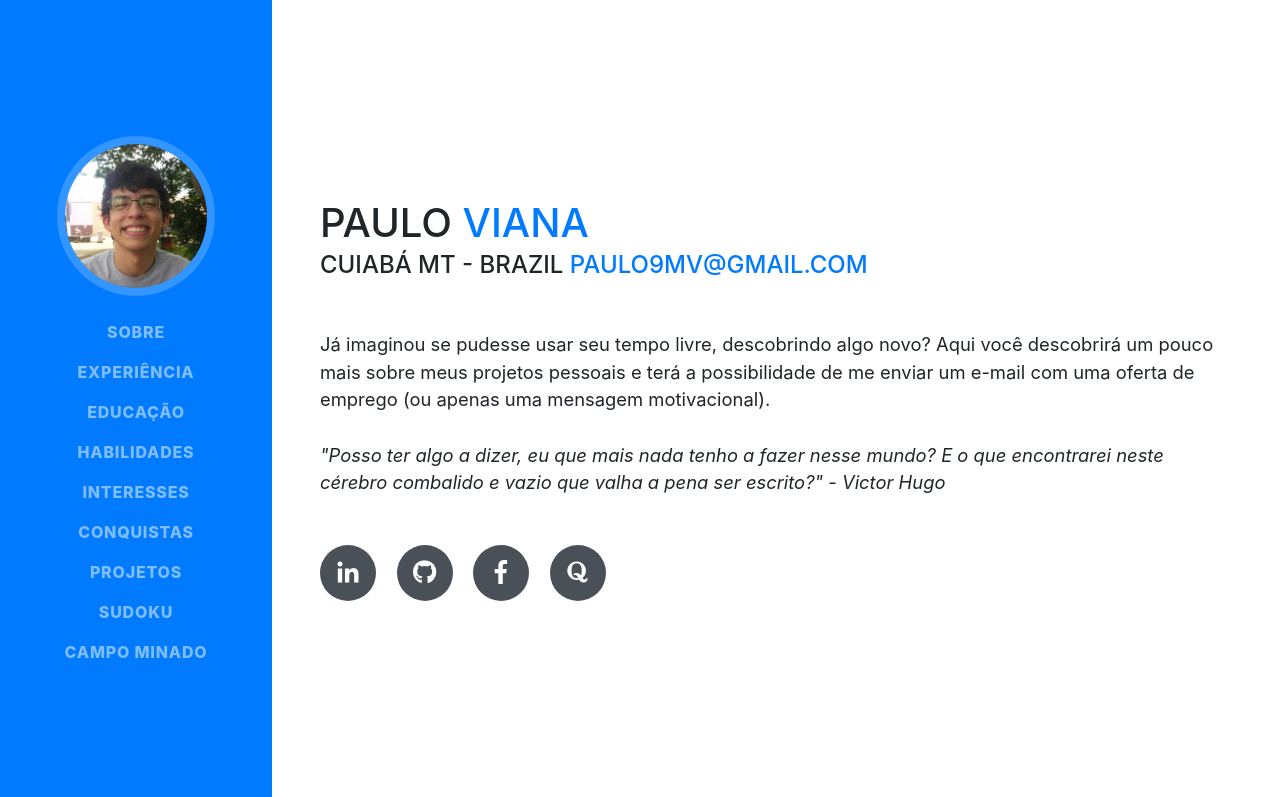
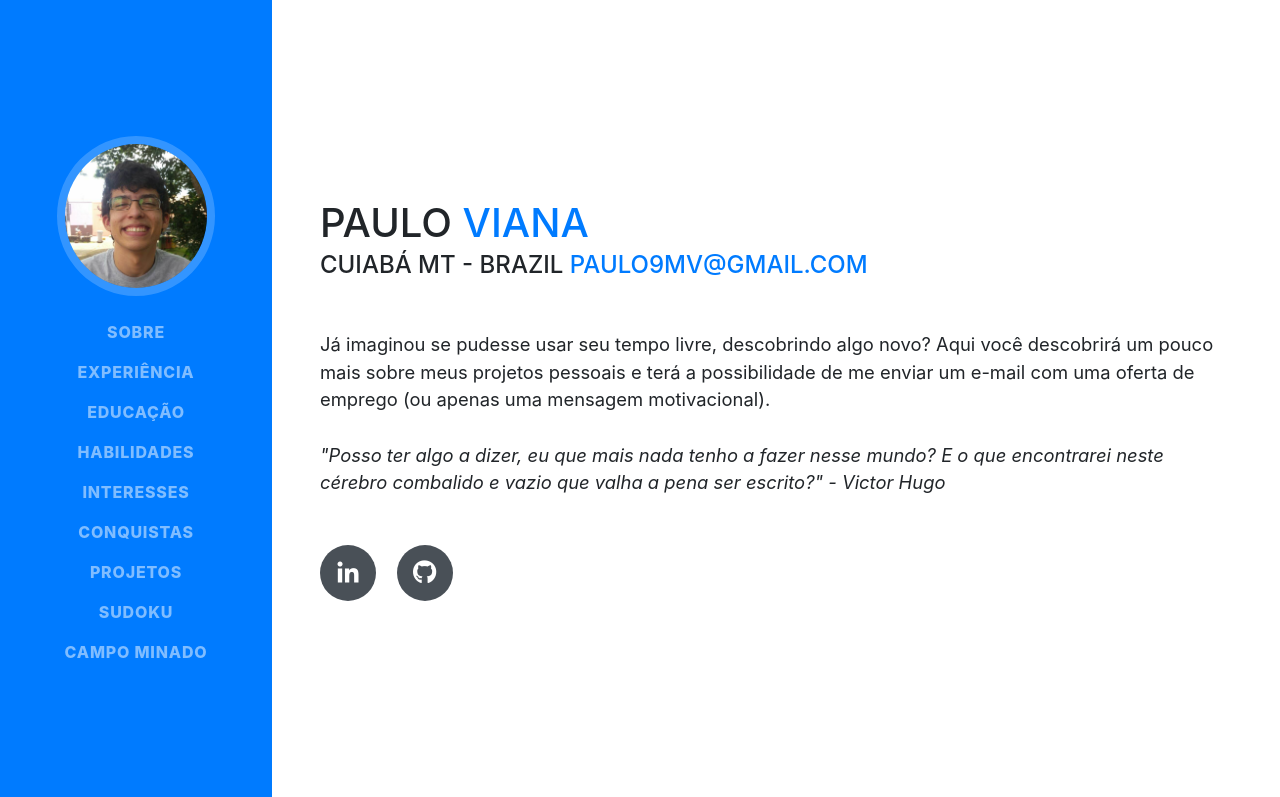
Before and after one commit to paulo9mv/paulo9mv.github.io, a website with bundled scripts: page index.html in a window 1280 px wide. Shown: the top 797 px of the page. Built offline with nearby package versions, Linux system fonts and the light colour scheme; files whose address does not match are found by name; a web font is replaced by a local one.

Commit message:
Update index.html

```diff
--- a/index.html
+++ b/index.html
@@ -96,12 +96,6 @@
             </a>
             <a href="https://github.com/paulo9mv" target="_blank">
               <i class="fab fa-github"></i>
-            </a>
-            <a href="https://www.facebook.com/paulo9mv" target="_blank">
-              <i class="fab fa-facebook-f"></i>
-            </a>
-            <a href="https://www.quora.com/profile/Paulo-V%C3%ADtor-2" target="_blank">
-              <i class="fab fa-quora"></i>
             </a>
           </div>
         </div>
```
